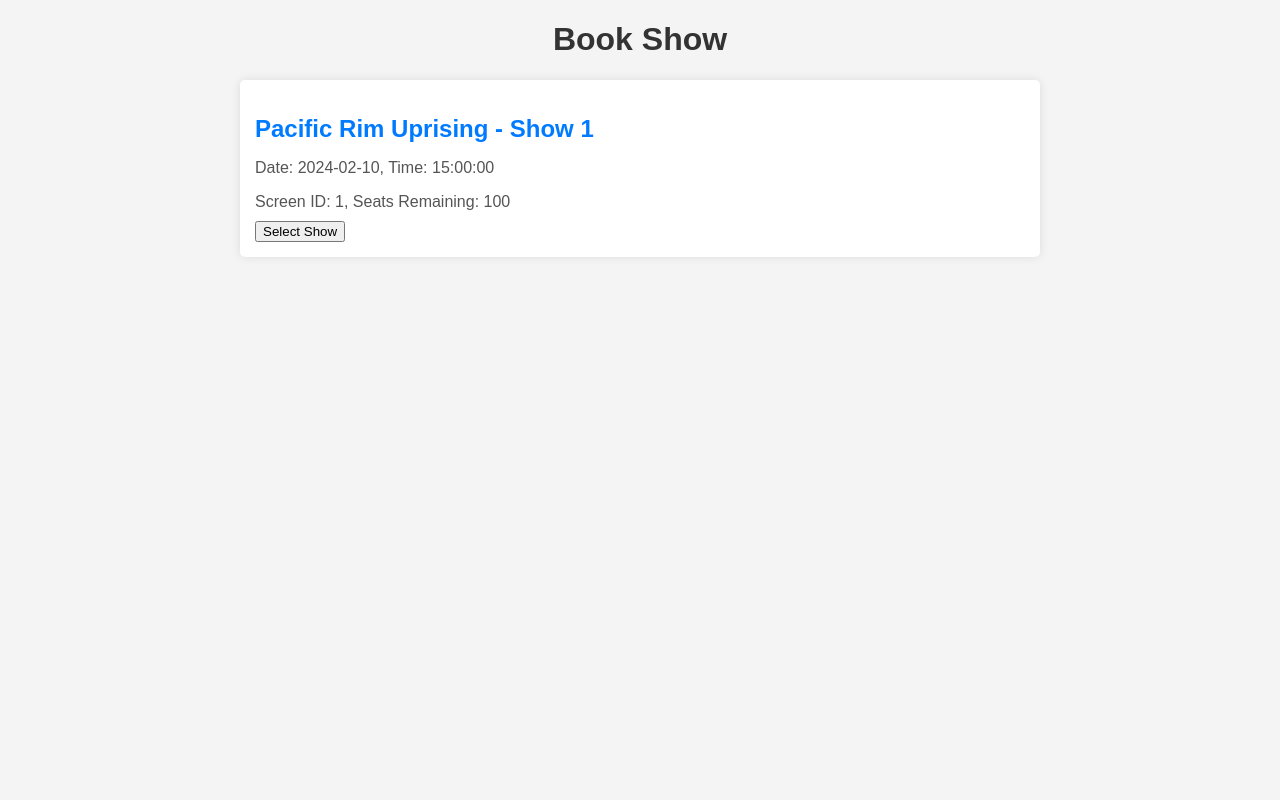
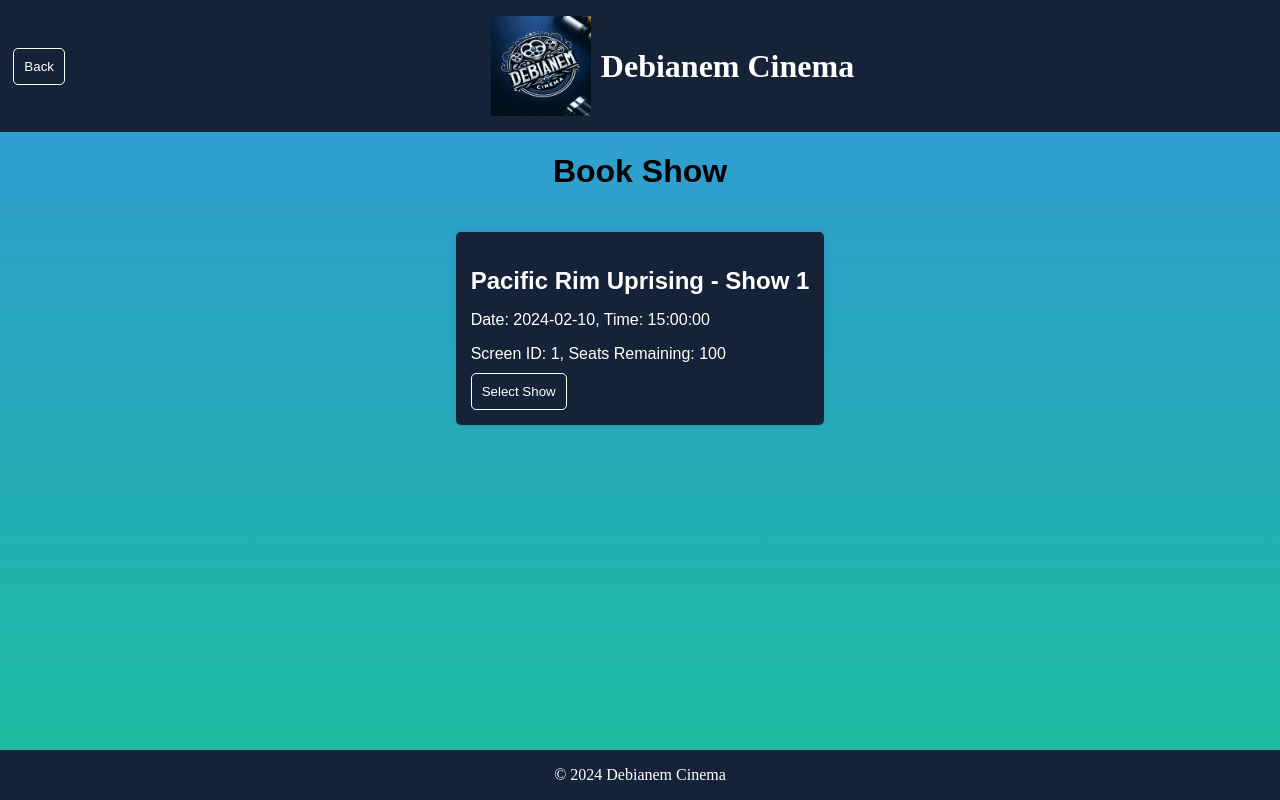
Before and after one commit to getbenjamin1/Cinema-Booking-System, a Flask app: page /book/1 in a window 1280 px wide. Run offline with Flask 3, Linux system fonts and the light colour scheme; data comes from the database, SQL or seed files in the repository; parts of the project's set-up code (start-up, migrations or seed data) failed here and were passed over.

Commit message:
Update book.html

```diff
--- a/newnew/Cinema-Booking-System-main/templates/book.html
+++ b/newnew/Cinema-Booking-System-main/templates/book.html
@@ -7,37 +7,111 @@
     <style>
         body {
             font-family: Arial, sans-serif;
-            background-color: #f4f4f4;
             margin: 0;
             padding: 0;
+            overflow-x: hidden;
+            min-height: 100vh;
+            background: linear-gradient(#3498db, #1abc9c); /*added background colour*/
+            box-sizing: border-box;
+            display: flex;
+            flex-direction: column;
+            align-items: center;
+        }
+
+
+        header {
+            background-color: #152238;
+            color: #fff;
+            padding: 1em 0;
+            width: 100%;
+            display: flex;
+            align-items: center;
+            justify-content: space-between;
+        }
+
+        header img {
+            max-width: 100px;
+            margin-right: 10px;
+        }
+
+        header h1 {
+            font-family: 'Klavia';
+            margin: 0;
+        }
+        #logo-section {
+            display: flex;
+            align-items: center;
+            justify-content: center;
+            /*margin-bottom: 20px;*/
+            flex-grow: 1; /* Ensures it takes up the maximum available space */
+            text-align: center;
+        }
+
+        footer {
+            background-color: #152238;
+            color: #fff;
+            text-align: center;
+            padding: 1em 0;
+            width: 100%; /* Ensure footer spans the full width */
+            z-index: 1000; /* Set higher z-index to make sure it's above other content */
+            font-family: 'Klavia';
+            /*position: fixed; /* Fix footer at the bottom */
+            bottom: 0; Align footer to the bottom
+        }
+        footer a {
+            color: #fff; /* Set the text color to white */
+            text-decoration: none; /* Remove the default underline for links */
+        }
+
+        .button {
+            margin-left: 1em; /* Adjust as necessary for spacing from the left edge */
+            margin-right: auto; /* Pushes everything else to the right */
+        }
+
+        button {
+            background-color: #152238;
+            color: #fff;
+            padding: 10px;
+            cursor: pointer;
+            border: 1px solid #fff;
+            border-radius: 5px;
+            /*margin-left: 15px;*/
+        }
+
+        button:hover {
+            background-color: #fff;
+            color: #152238;
+            transform: scale(1.05);
+            transition: transform 0.5s;
         }
 
         h1 {
-            color: #333;
+            /* color: #333; */
             text-align: center;
         }
 
         .show-container {
             max-width: 800px;
-            margin: 20px auto;
+            margin: 20px auto auto;
         }
 
         .show {
             position: relative;
             margin-bottom: 20px;
             padding: 15px;
-            background-color: #fff;
+            background-color: #152238;
+            color: #fff;
             box-shadow: 0 0 10px rgba(0, 0, 0, 0.1);
             border-radius: 5px;
         }
 
         .show h2 {
-            color: #007bff;
+            color: linear-gradient(#3498db, #1abc9c);
             margin-bottom: 10px;
         }
 
         .show p {
-            color: #555;
+            color: #fff;
             margin-bottom: 10px;
         }
 
@@ -74,6 +148,14 @@
     </style>
 </head>
 <body>
+    <header>
+        <button class="button" onclick="window.history.back()">Back</button>
+        <div id = "logo-section">
+            <img src="{{ url_for('static', filename='logo.jpg') }}" alt="Debianem Cinema Logo">
+            <h1>Debianem Cinema</h1>
+        </div>
+    </header>
+
     <h1>Book Show</h1>
 
     <div class="show-container">
@@ -110,6 +192,10 @@
         <button onclick="submitBooking()">Book Now</button>
         <input type="hidden" id="Show_ID" name="Show_ID">
     </div>
+
+    <footer>
+        <a href="{{ url_for('index') }}">&copy; 2024 Debianem Cinema</a>
+    </footer>
 
     <script>
     var currentURL = window.location.href;
```
